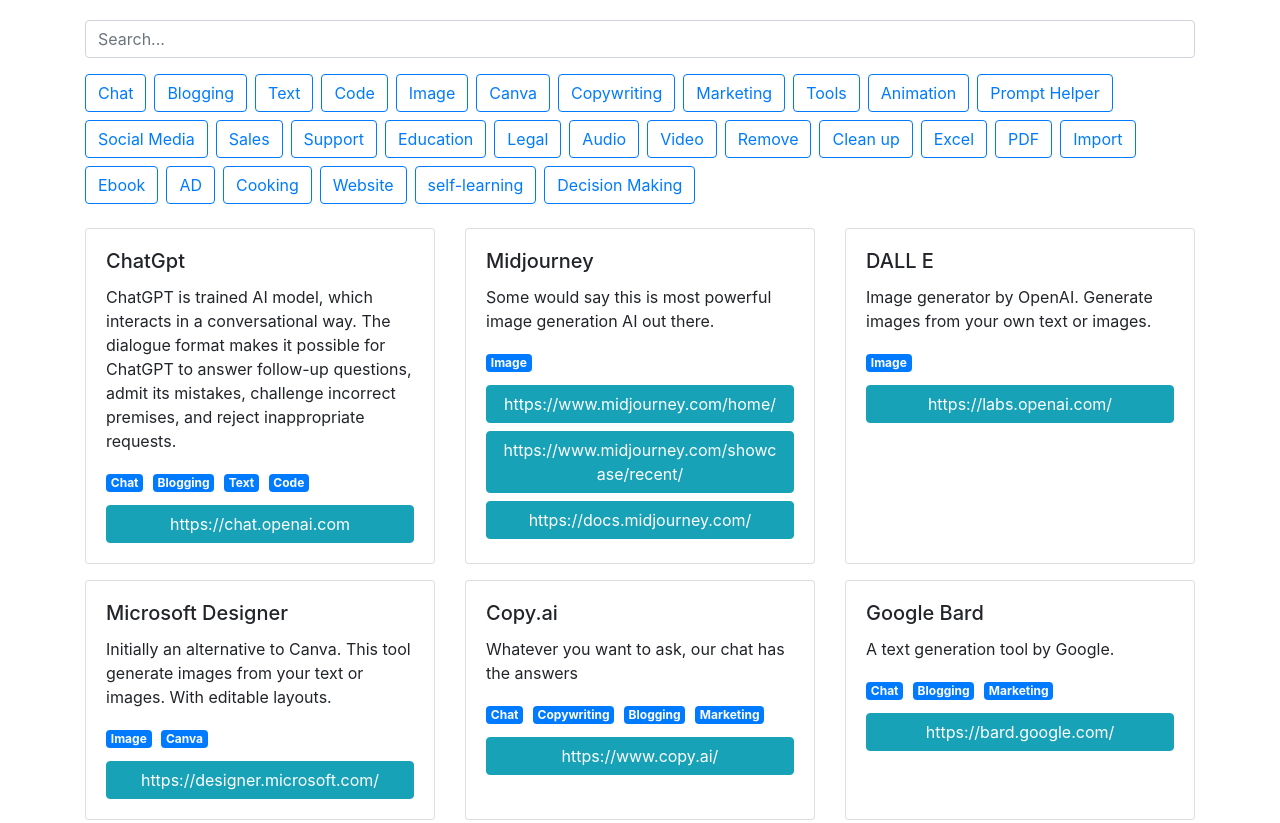
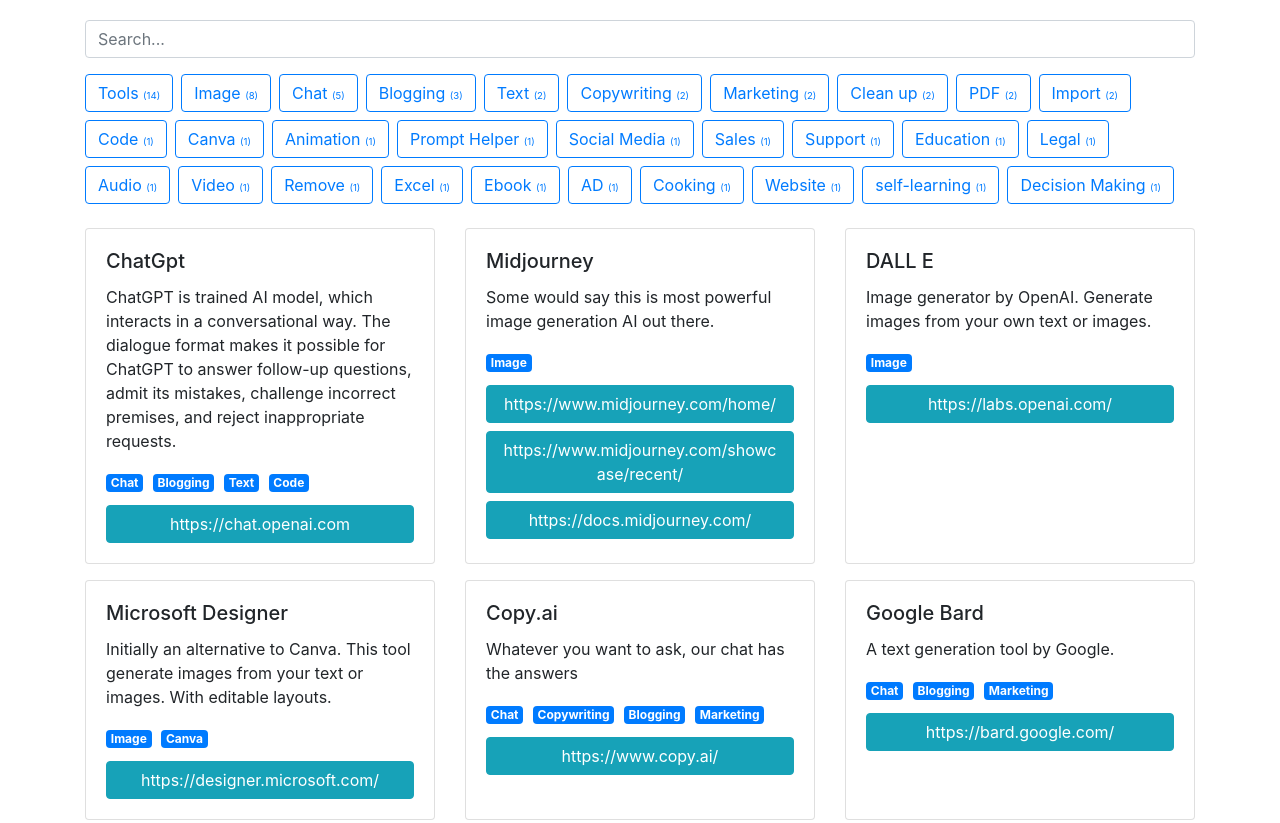
Before and after one commit to AgrawalAshishS/AiWebsiteList, a plain HTML site: page index.html in a window 1280 px wide. Shown: the top 823 px of the page. Drawn offline with nearby package versions, Linux system fonts and the light colour scheme.

Commit message:
UI enhancement to make tag cloud more meaningful.

```diff
--- a/app.js
+++ b/app.js
@@ -28,24 +28,34 @@ $(document).ready(function () {
             $("#pagination").append(li);
         }
     }
+
     function renderTagsCloud() {
-        var tags = [];
+        var tags = {};
+
         originalData.forEach(function (item) {
             item.tags.forEach(function (tag) {
-                if (!tags.includes(tag)) tags.push(tag);
+                if (!tags[tag]) {
+                    tags[tag] = 0;
+                }
+                tags[tag] += item.websites.length;
             });
         });
 
-        tags.forEach(function (tag) {
+        var sortedTags = Object.keys(tags).sort(function(a, b) {
+            return tags[b] - tags[a]; // Sort in descending order
+        });
+
+        sortedTags.forEach(function (tag) {
             var button = $('<button>')
                 .addClass('btn btn-outline-primary mr-2 mb-2')
-                .text(tag)
+                .html(tag + " <small>(" + tags[tag] + ")</small>") // Use HTML tag "small" for smaller font size
                 .click(function() {
                     filterByTag(tag);
                 });
             $('#tags-cloud').append(button);
         });
     }
+
 
     // Fetch data from JSON file
     $.getJSON("data.json", function(jsonData) {
--- a/styles.css
+++ b/styles.css
@@ -18,3 +18,6 @@ body {
 .tag-badge{
     cursor: pointer;
 }
+.btn small{
+    font-size: 60%;
+}
```
